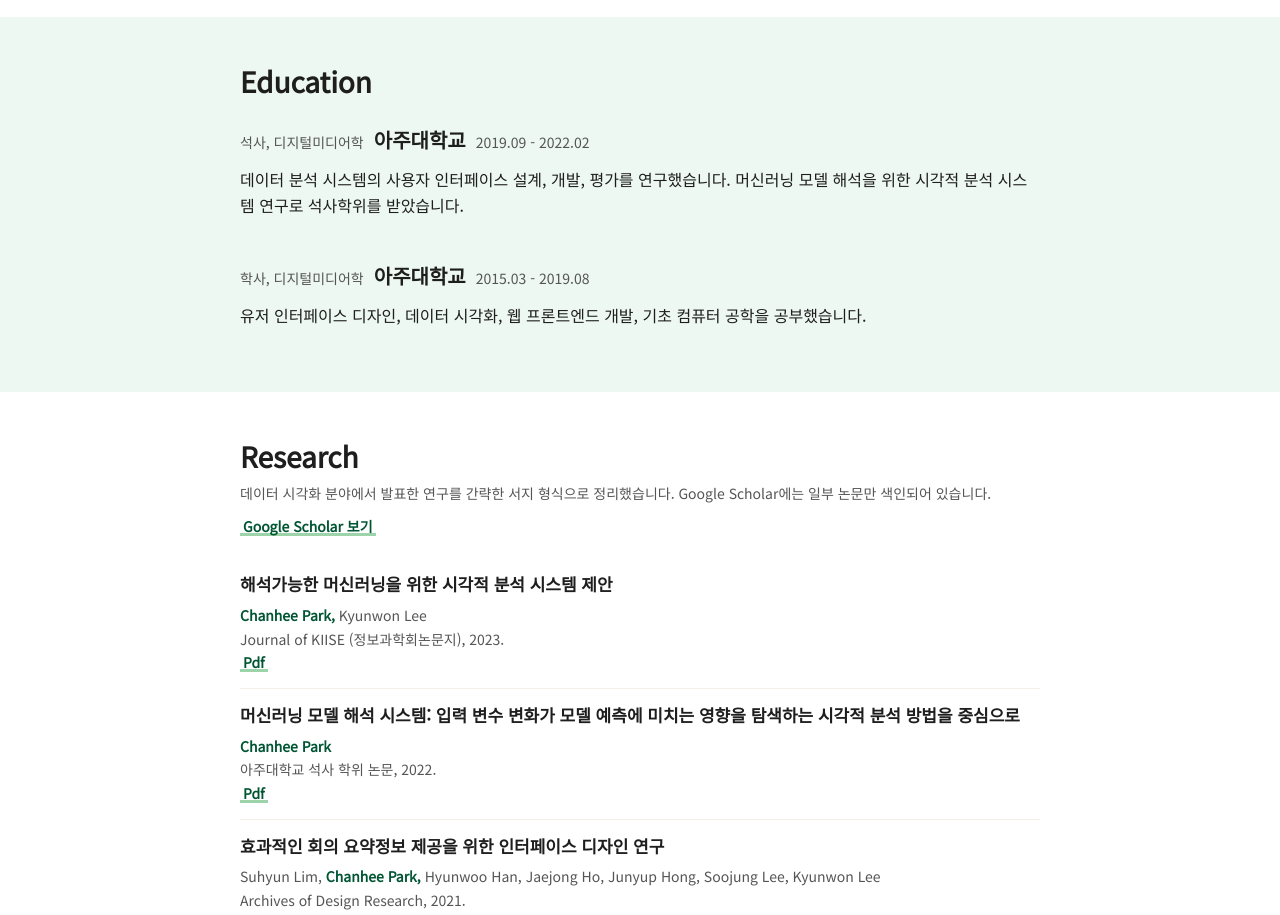
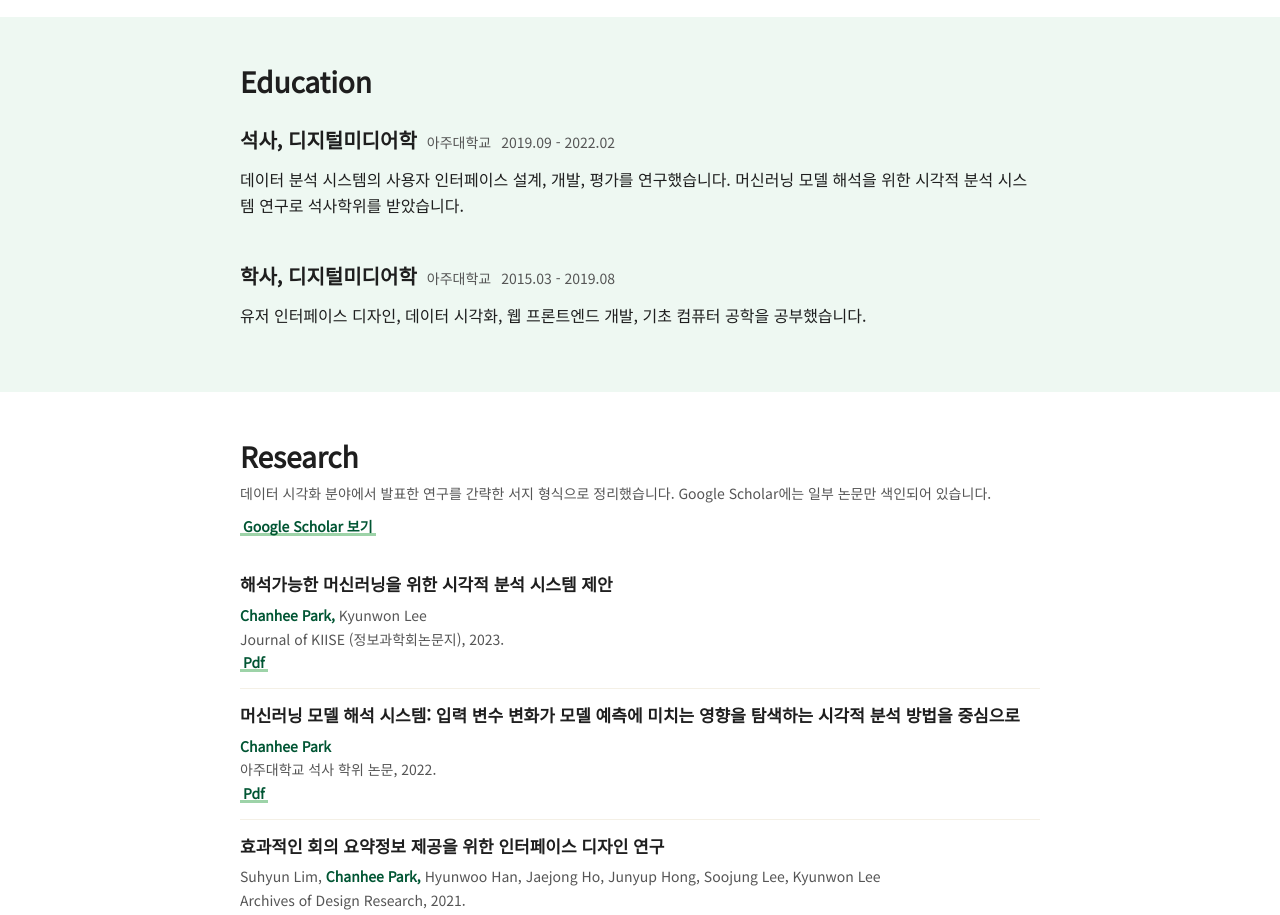
Before and after one commit to chanhee-park/chanhee-park.github.io, a React (Vite) app: page / in a window 1280 px wide. Shown: the part 1820-2735 px from the top of the page. Built offline with nearby package versions, Linux system fonts and the light colour scheme.

Commit message:
enhance(ui): 교육 항목에서 학위/전공을 학교명보다 앞에 크게 표시

```diff
--- a/src/components/Educations.tsx
+++ b/src/components/Educations.tsx
@@ -9,10 +9,10 @@ function Educations({ educations }: Props) {
     <ul className="items">
       {educations.map((education) => (
         <li key={education.id}>
-          <span className="status">
+          <span className="whereiwas">
             {education.degree}, {education.major}
           </span>
-          <span className="whereiwas">{education.school}</span>
+          <span className="status">{education.school}</span>
           <span className="period">
             {education.period.start} -{' '}
             {education.period.end === 'current' ? '재학 중' : education.period.end}
```
